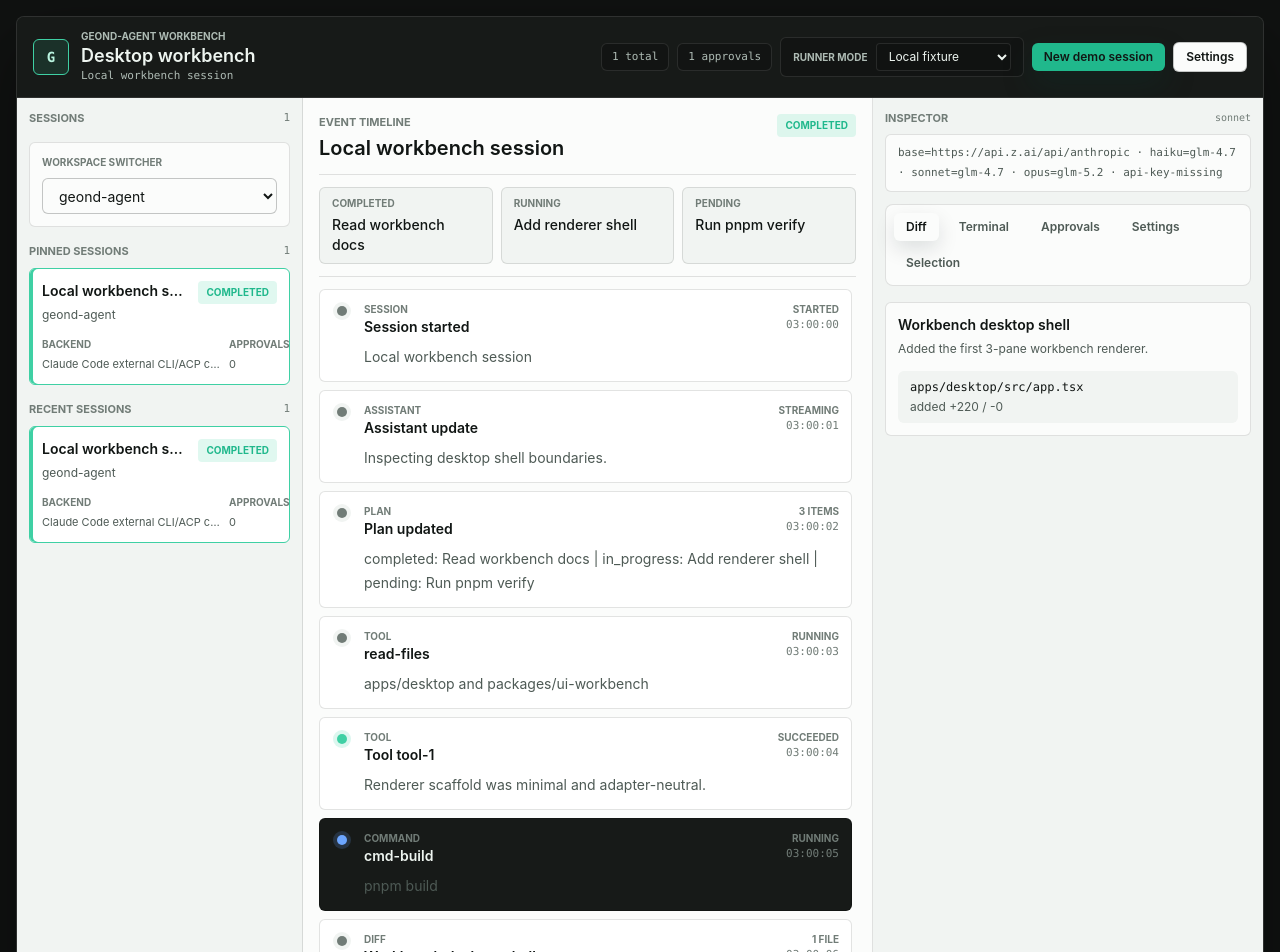
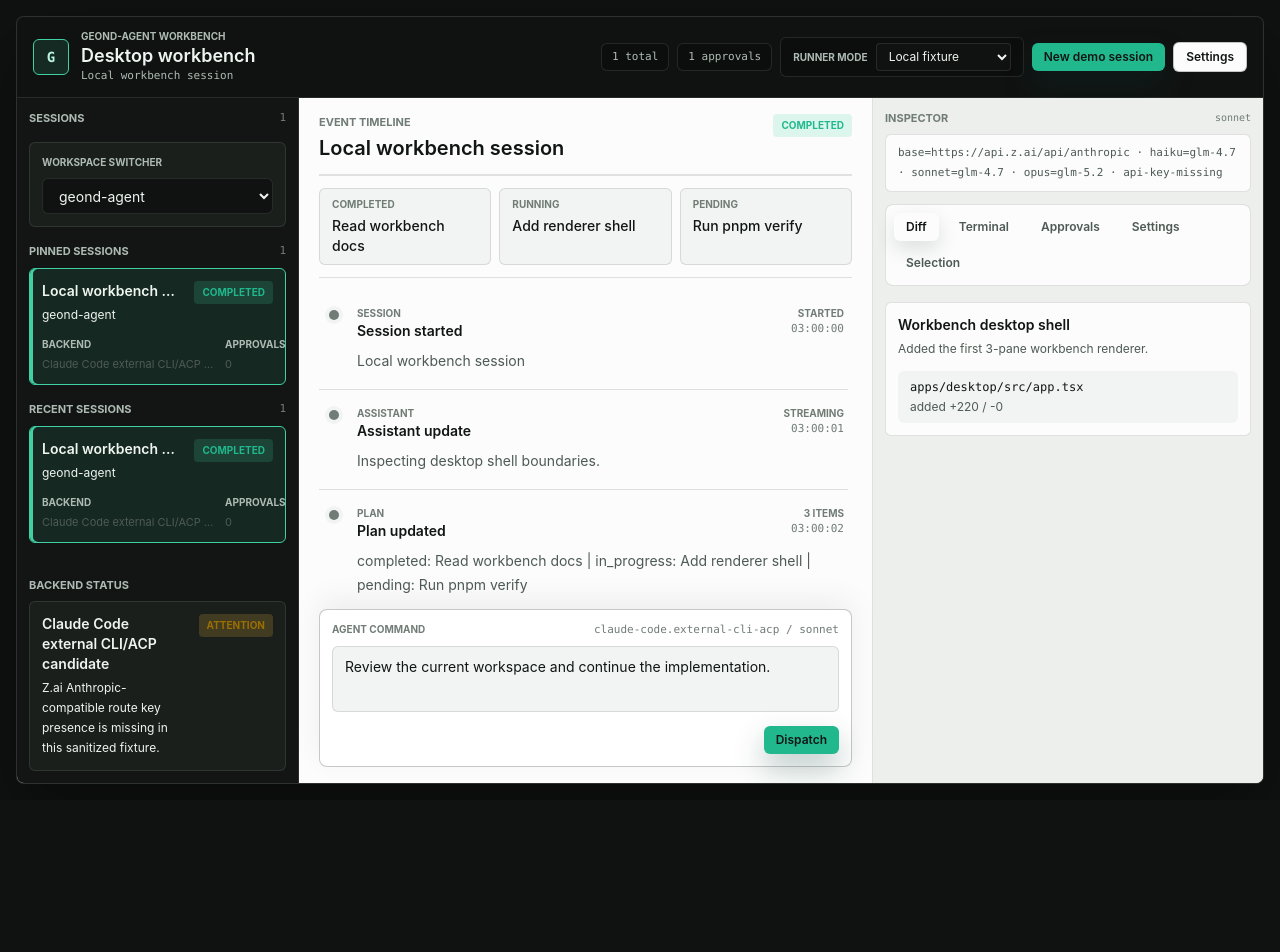
Before and after one commit to geondongkim/geond-agent, a React (Vite) app in the folder apps/desktop/: page / in a window 1280 px wide. Shown: the top 952 px of the page. After the commit the page ends 800 px from the top, so only its background shows below. Built offline with nearby package versions, Linux system fonts and the light colour scheme.

Commit message:
Refine three pane workbench toward Codex UX

```diff
--- a/apps/desktop/src/app.tsx
+++ b/apps/desktop/src/app.tsx
@@ -285,7 +285,7 @@ export function App({ document }: AppProps) {
           </aside>
 
           <section className="timeline-surface">
-            <div className="mb-3 flex flex-wrap items-start justify-between gap-3">
+            <div className="transcript-heading">
               <div className="min-w-0">
                 <h2 className="panel-title">{i18n.t("workbench.timeline.title")}</h2>
                 <p className="mt-1 truncate text-xl font-semibold">
@@ -340,7 +340,7 @@ export function App({ document }: AppProps) {
                         </div>
                       </div>
                       {entry.body ? (
-                        <p className="mt-2 whitespace-pre-wrap text-sm leading-6 text-[color:var(--ink-soft)]">
+                        <p className={cn("mt-2 whitespace-pre-wrap text-sm leading-6", eventBodyTone(entry.kind))}>
                           {entry.body}
                         </p>
                       ) : null}
@@ -350,6 +350,31 @@ export function App({ document }: AppProps) {
               ) : (
                 <EmptyState text={i18n.t("workbench.timeline.empty")} />
               )}
+            </div>
+
+            <div className="composer-dock">
+              <div className="mb-2 flex items-center justify-between gap-3">
+                <label className="muted-meta" htmlFor="agent-command">
+                  {i18n.t("workbench.composer.label")}
+                </label>
+                <span className="font-mono text-[11px] text-[color:var(--ink-muted)]">
+                  {sessionDefaults.defaultBackendAdapterId} / {sessionDefaults.defaultModelAlias}
+                </span>
+              </div>
+              <textarea
+                id="agent-command"
+                aria-label={i18n.t("workbench.composer.label")}
+                className="composer-input"
+                readOnly
+                value={
+                  runnerMode === "claude-live"
+                    ? "Run a concise geond-agent workbench smoke session. Do not modify files."
+                    : i18n.t("workbench.composer.placeholder")
+                }
+              />
+              <div className="mt-2 flex justify-end">
+                <Button onClick={startSelectedRunner}>{i18n.t("workbench.composer.dispatch")}</Button>
+              </div>
             </div>
           </section>
 
@@ -662,6 +687,15 @@ function eventDotTone(kind: string, status?: string): string {
   return "";
 }
 
+function eventBodyTone(kind: string): string {
+  switch (kind) {
+    case "command":
+      return "text-[color:var(--inverse-soft)] font-mono text-xs";
+    default:
+      return "text-[color:var(--ink-soft)]";
+  }
+}
+
 function formatEventTime(value: string): string {
   const parsed = Date.parse(value);
   if (Number.isNaN(parsed)) {
--- a/apps/desktop/src/styles.css
+++ b/apps/desktop/src/styles.css
@@ -6,6 +6,8 @@
   color-scheme: light;
   --shell: #101211;
   --shell-raised: #171a18;
+  --rail: #121513;
+  --rail-raised: #1a1f1c;
   --panel: #fbfcfb;
   --panel-muted: #f1f4f2;
   --panel-raised: #ffffff;
@@ -40,15 +42,15 @@ body {
 
 @layer components {
   .workbench-shell {
-    @apply min-h-screen bg-[color:var(--shell)] p-3 text-[color:var(--ink)] md:p-4;
+    @apply h-screen overflow-hidden bg-[color:var(--shell)] p-3 text-[color:var(--ink)] md:p-4;
   }
 
   .workbench-frame {
-    @apply mx-auto grid min-h-[calc(100vh-2rem)] max-w-[1780px] grid-rows-[auto_minmax(0,1fr)] overflow-hidden rounded-lg border border-white/10 bg-[color:var(--shell-raised)] shadow-[0_28px_70px_rgba(0,0,0,0.42)];
+    @apply mx-auto grid h-[calc(100vh-2rem)] max-w-[1780px] grid-rows-[auto_minmax(0,1fr)] overflow-hidden rounded-lg border border-white/10 bg-[color:var(--shell-raised)] shadow-[0_28px_70px_rgba(0,0,0,0.42)];
   }
 
   .command-strip {
-    @apply flex flex-col gap-3 border-b border-white/10 bg-[color:var(--shell-raised)] px-4 py-3 text-[color:var(--inverse)] lg:flex-row lg:items-center lg:justify-between;
+    @apply flex flex-col gap-3 border-b border-white/10 bg-[color:var(--shell)] px-4 py-3 text-[color:var(--inverse)] lg:flex-row lg:items-center lg:justify-between;
   }
 
   .brand-lockup {
@@ -76,19 +78,19 @@ body {
   }
 
   .workbench-grid {
-    @apply grid min-h-0 grid-cols-1 bg-[color:var(--panel)] lg:grid-cols-[270px_minmax(0,1fr)] xl:grid-cols-[286px_minmax(0,1fr)_390px];
+    @apply grid min-h-0 grid-cols-1 bg-[color:var(--panel)] lg:grid-cols-[278px_minmax(0,1fr)] xl:grid-cols-[282px_minmax(0,1fr)_390px];
   }
 
   .session-rail {
-    @apply flex min-h-0 flex-col gap-4 border-r border-[color:var(--border)] bg-[color:var(--panel-muted)] p-3;
+    @apply flex min-h-0 flex-col gap-4 overflow-auto border-r border-white/10 bg-[color:var(--rail)] p-3 text-[color:var(--inverse)];
   }
 
   .timeline-surface {
-    @apply flex min-h-0 flex-col border-r border-[color:var(--border)] bg-[color:var(--panel)] p-4;
+    @apply flex min-h-0 flex-col border-r border-[color:var(--border)] bg-[color:var(--panel)] px-5 py-4;
   }
 
   .inspector-surface {
-    @apply flex min-h-0 flex-col bg-[color:var(--panel-muted)] p-3;
+    @apply flex min-h-0 flex-col overflow-auto bg-[#ecefeb] p-3;
   }
 
   .panel-surface {
@@ -132,7 +134,7 @@ body {
   }
 
   .rail-card {
-    @apply rounded-md border border-[color:var(--border)] bg-[color:var(--panel)] p-3;
+    @apply rounded-md border border-white/10 bg-[color:var(--rail-raised)] p-3 text-[color:var(--inverse)];
   }
 
   .session-card {
@@ -140,11 +142,11 @@ body {
   }
 
   .session-card-active {
-    @apply border-[color:var(--accent)] bg-[color:var(--panel-raised)] shadow-[inset_3px_0_0_var(--accent)];
+    @apply border-[color:var(--accent)] bg-[rgba(63,208,164,0.1)] text-[color:var(--inverse)] shadow-[inset_3px_0_0_var(--accent)];
   }
 
   .session-card-idle {
-    @apply border-[color:var(--border)] bg-transparent hover:border-[color:var(--border-strong)] hover:bg-white/50;
+    @apply border-white/10 bg-transparent text-[color:var(--inverse)] hover:border-white/20 hover:bg-white/5;
   }
 
   .plan-strip {
@@ -156,19 +158,19 @@ body {
   }
 
   .event-stream {
-    @apply min-h-0 flex-1 space-y-2 overflow-auto pr-1;
+    @apply min-h-0 flex-1 overflow-auto pr-1;
   }
 
   .event-card {
-    @apply grid grid-cols-[20px_minmax(0,1fr)] gap-3 rounded-md border border-[color:var(--border)] bg-[color:var(--panel-raised)] px-3 py-3;
+    @apply grid grid-cols-[22px_minmax(0,1fr)] gap-3 border-b border-[color:var(--border)] bg-transparent px-1 py-4;
   }
 
   .event-card-command {
-    @apply border-black/20 bg-[color:var(--shell-raised)] text-[color:var(--inverse)];
+    @apply my-3 rounded-md border border-black/20 bg-[color:var(--shell-raised)] px-3 py-3 text-[color:var(--inverse)];
   }
 
   .event-card-warning {
-    @apply border-[rgba(242,189,61,0.45)] bg-[rgba(242,189,61,0.1)];
+    @apply my-2 rounded-md border border-[rgba(242,189,61,0.45)] bg-[rgba(242,189,61,0.1)] px-3 py-3;
   }
 
   .event-rail {
@@ -202,4 +204,29 @@ body {
   .settings-field {
     @apply block rounded-md border border-[color:var(--border)] bg-[color:var(--panel)] p-3;
   }
+
+  .session-rail .panel-title,
+  .session-rail .muted-meta {
+    @apply text-[color:var(--inverse-soft)];
+  }
+
+  .session-rail select {
+    @apply border-white/10 bg-[color:var(--shell)] text-[color:var(--inverse)];
+  }
+
+  .session-rail p {
+    @apply text-inherit;
+  }
+
+  .composer-dock {
+    @apply mt-3 rounded-lg border border-[color:var(--border-strong)] bg-[color:var(--panel-raised)] p-3 shadow-[0_-10px_30px_rgba(18,24,22,0.06)];
+  }
+
+  .composer-input {
+    @apply min-h-[64px] w-full resize-none rounded-md border border-[color:var(--border)] bg-[color:var(--panel-muted)] px-3 py-2 text-sm leading-6 text-[color:var(--ink)] outline-none;
+  }
+
+  .transcript-heading {
+    @apply flex flex-wrap items-start justify-between gap-3 border-b border-[color:var(--border)] pb-3;
+  }
 }
--- a/packages/ui-workbench/src/i18n/messages.ts
+++ b/packages/ui-workbench/src/i18n/messages.ts
@@ -55,6 +55,9 @@ export type UiMessageKey =
   | "workbench.actions.newDemoSession"
   | "workbench.actions.runClaudeSession"
   | "workbench.actions.settings"
+  | "workbench.composer.label"
+  | "workbench.composer.placeholder"
+  | "workbench.composer.dispatch"
   | "workbench.runner.fixtureReady"
   | "workbench.runner.startingFixture"
   | "workbench.runner.startingClaude"
@@ -142,6 +145,9 @@ export const uiMessages: Readonly<Record<SupportedUiLanguage, UiMessageCatalog>>
     "workbench.actions.newDemoSession": "New demo session",
     "workbench.actions.runClaudeSession": "Run Claude session",
     "workbench.actions.settings": "Settings",
+    "workbench.composer.label": "Agent command",
+    "workbench.composer.placeholder": "Review the current workspace and continue the implementation.",
+    "workbench.composer.dispatch": "Dispatch",
     "workbench.runner.fixtureReady": "Fixture runner ready.",
     "workbench.runner.startingFixture": "Starting local fixture runner...",
     "workbench.runner.startingClaude": "Starting Claude Code stream-json runner...",
@@ -226,6 +232,9 @@ export const uiMessages: Readonly<Record<SupportedUiLanguage, UiMessageCatalog>>
     "workbench.actions.newDemoSession": "새 데모 세션",
     "workbench.actions.runClaudeSession": "Claude 세션 실행",
     "workbench.actions.settings": "설정",
+    "workbench.composer.label": "에이전트 명령",
+    "workbench.composer.placeholder": "현재 워크스페이스를 검토하고 구현을 이어갑니다.",
+    "workbench.composer.dispatch": "실행",
     "workbench.runner.fixtureReady": "Fixture runner 준비됨.",
     "workbench.runner.startingFixture": "로컬 fixture runner 시작 중...",
     "workbench.runner.startingClaude": "Claude Code stream-json runner 시작 중...",
```
